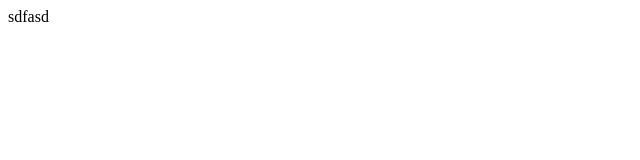
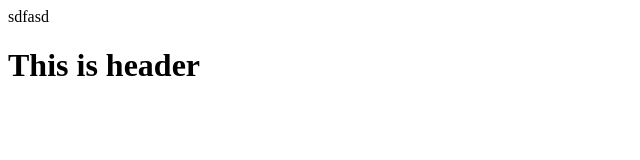
Before and after one commit to chitlasri/Teamcity, a plain HTML site: page index.html in a window 1280 px wide. Shown: the whole page, without its empty margins (0-640 px from the left). Drawn offline with Linux system fonts and the light colour scheme.

Commit message:
div added

```diff
--- a/index.html
+++ b/index.html
@@ -5,5 +5,9 @@
 </head>
 <body>
 sdfasd
+
+<div>
+<h1>This is header</h1>
+</div>
 </body>
 </html>
```
